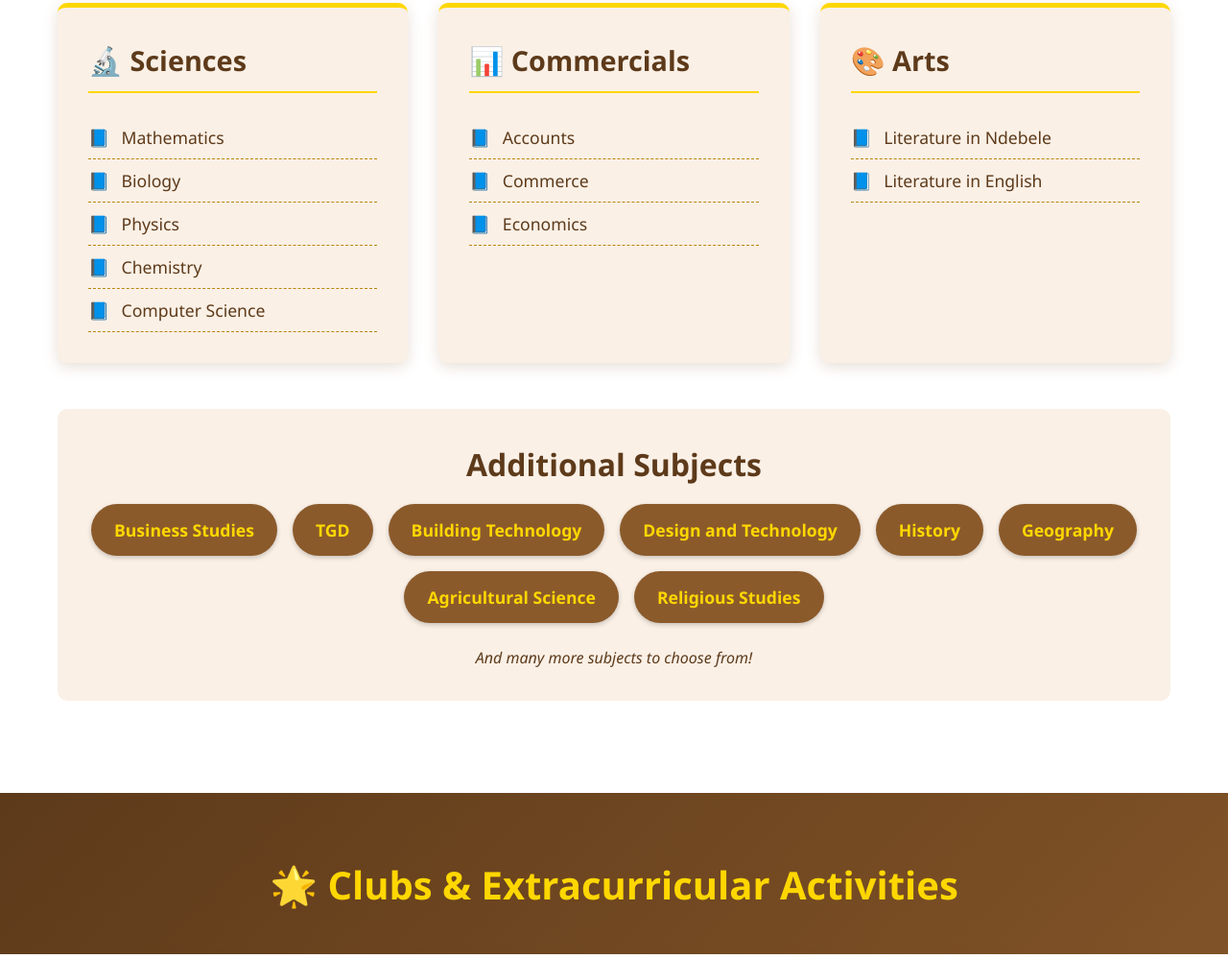
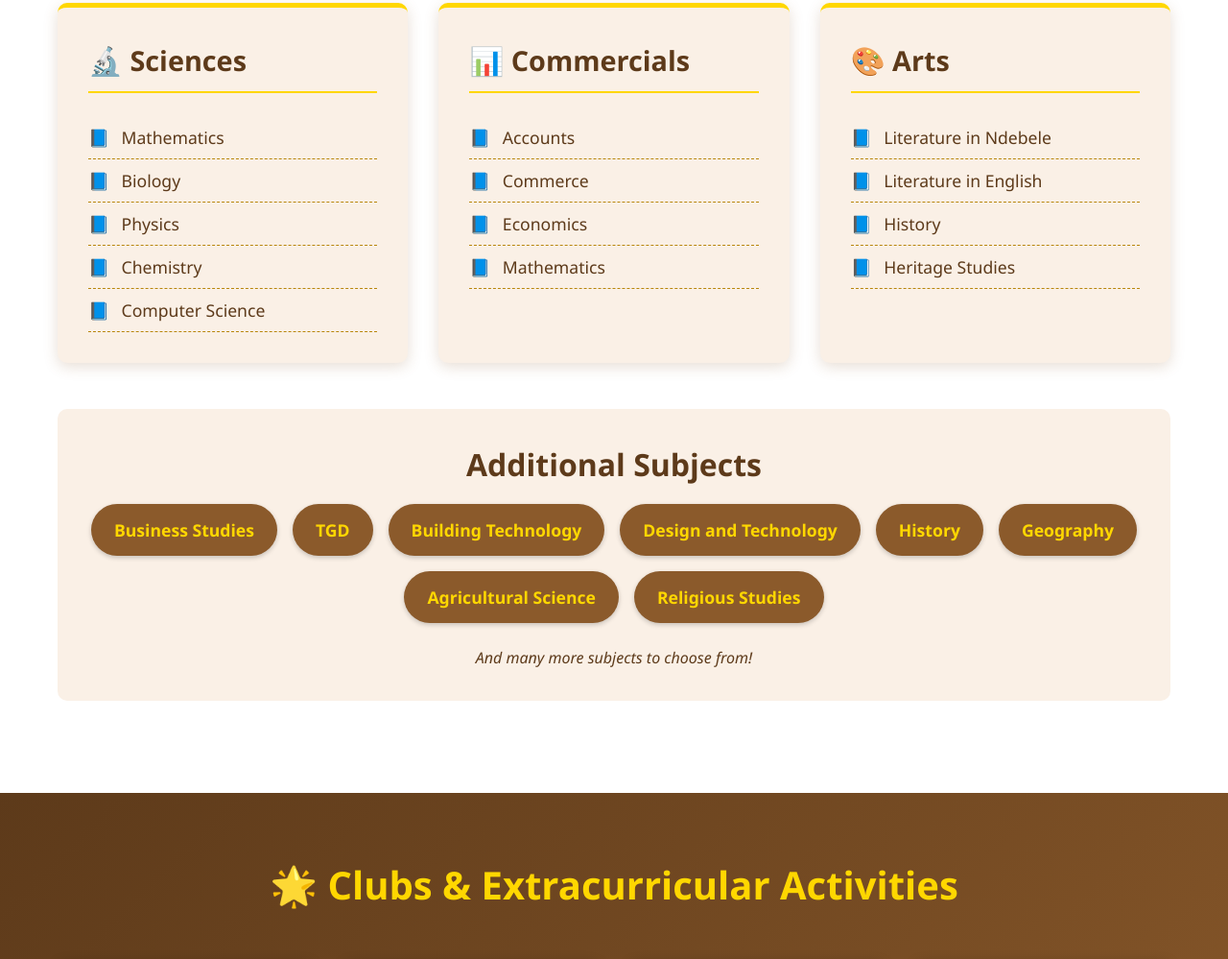
Before and after one commit to purple0015/pumula-high, a plain HTML site: page index.html in a window 1280 px wide. Shown: the part 785-1784 px from the top of the page at 96% size. Drawn offline with Linux system fonts and the light colour scheme.

Commit message:
Update index.html

```diff
--- a/index.html
+++ b/index.html
@@ -401,6 +401,7 @@
                         <li>Accounts</li>
                         <li>Commerce</li>
                         <li>Economics</li>
+                        <li>Mathematics</li>
                     </ul>
                 </div>
 
@@ -410,6 +411,8 @@
                     <ul>
                         <li>Literature in Ndebele</li>
                         <li>Literature in English</li>
+                        <li>History</li>
+                        <li>Heritage Studies</li>
                     </ul>
                 </div>
             </div>
```
